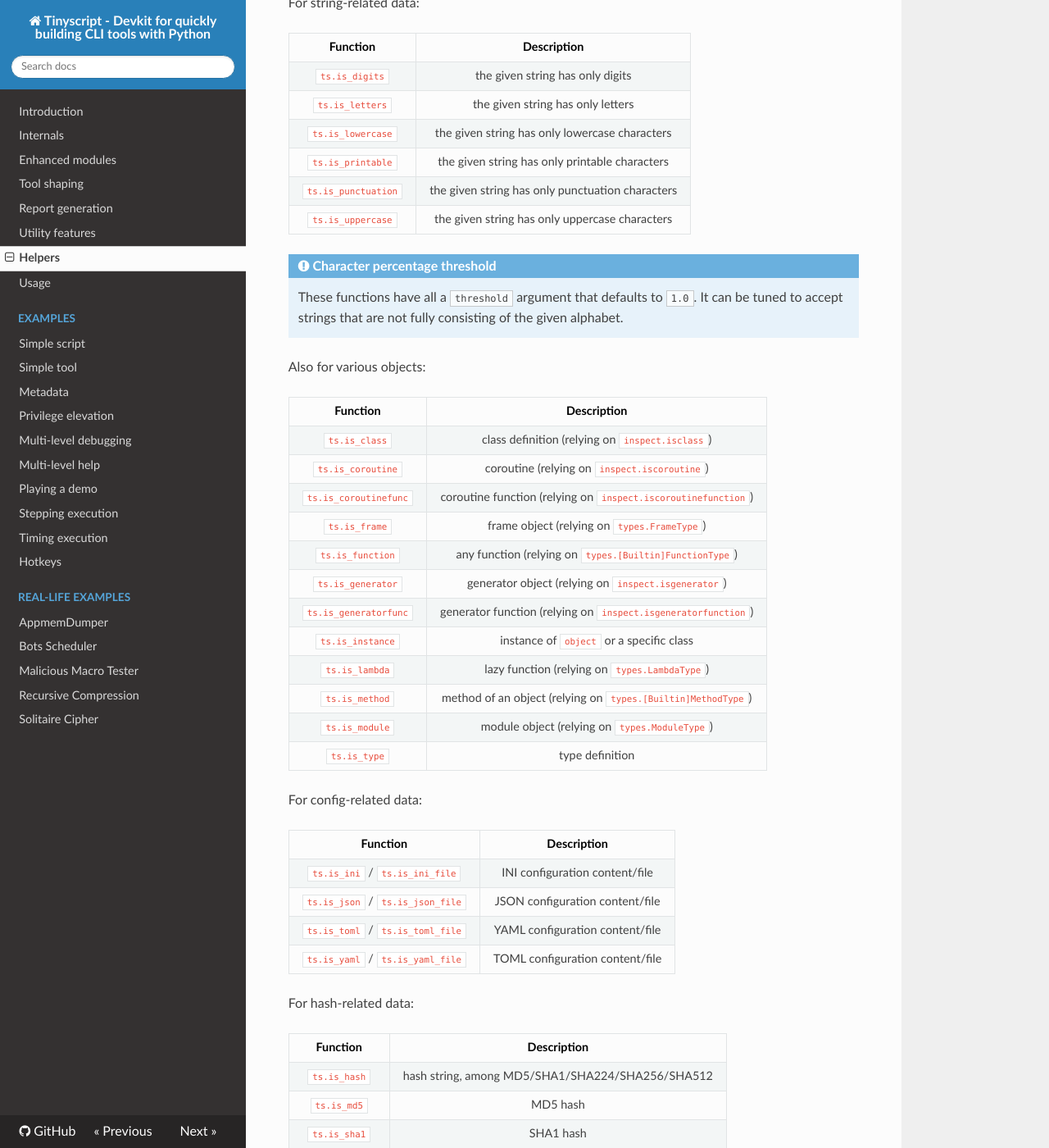
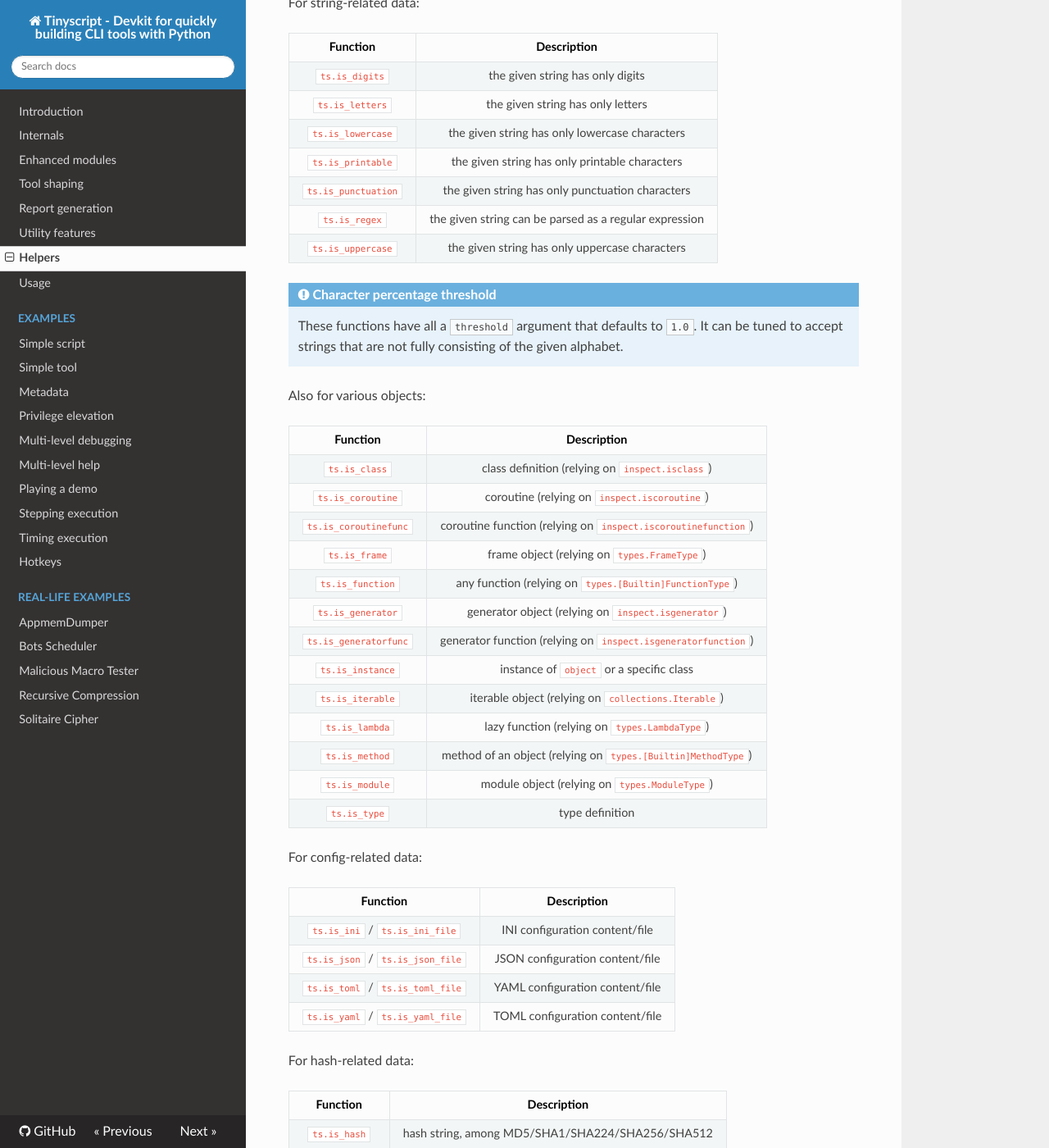
Before and after one commit to dhondta/python-tinyscript, an MkDocs documentation site: the page built from docs/helpers.md, in a window 1280 px wide and 1400 px high, scrolled down 6738 px. Shown: the whole window at 82% size. Built offline with MkDocs 1.6.1, drawn with Linux system fonts in a browser that asks for light colours; nearby versions of some CDN libraries; old or Windows-style settings are respelled for this version of MkDocs; some of the changed text lies outside the part shown.

Commit message:
Added regex check to helpers.data.types.strings (2)

```diff
--- a/docs/helpers.md
+++ b/docs/helpers.md
@@ -230,6 +230,7 @@
 `ts.is_lowercase` | the given string has only lowercase characters
 `ts.is_printable` | the given string has only printable characters
 `ts.is_punctuation` | the given string has only punctuation characters
+`ts.is_regex` | the given string can be parsed as a regular expression
 `ts.is_uppercase` | the given string has only uppercase characters
 
 !!! note "Character percentage threshold"
@@ -248,6 +249,7 @@
 `ts.is_generator` | generator object (relying on `inspect.isgenerator`)
 `ts.is_generatorfunc` | generator function (relying on `inspect.isgeneratorfunction`)
 `ts.is_instance` | instance of `object` or a specific class
+`ts.is_iterable` | iterable object (relying on `collections.Iterable`)
 `ts.is_lambda` | lazy function (relying on `types.LambdaType`)
 `ts.is_method` | method of an object (relying on `types.[Builtin]MethodType`)
 `ts.is_module` | module object (relying on `types.ModuleType`)
@@ -308,6 +310,7 @@
 `ts.neg_ints` / `negative_ints` | `list(int)` | list of negative integers
 `ts.pos_int` / `positive_int` | `int` | single positive integer
 `ts.pos_ints` / `positive_ints` | `list(int)` | list of positive integers
+`ts.regular_expression` | `str` | string that can be parsed as a regular expression
 `ts.str_contains(alphabet, threshold)` | `str` | string that contains characters with a percentage of at least `threshold`
 `ts.str_matches(pattern, flags)` | `str` | string that matches the given pattern with the given flags
 
```
Also changed, not shown: 1 other file.
